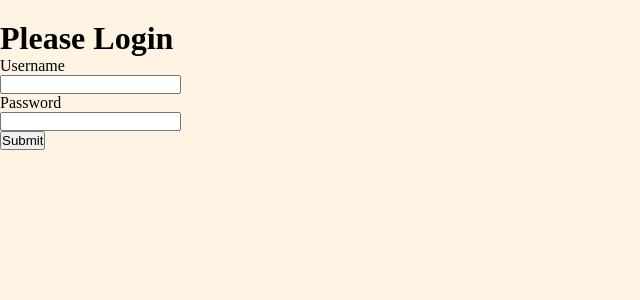
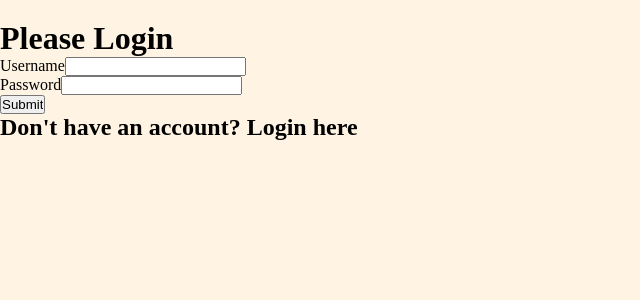
Before and after one commit to PollyFenne/Ye_olde_quiz_frontend, a React app: page / in a window 1280 px wide. Shown: the top 300 px of the page, without its empty margins (0-640 px from the left). Built offline with nearby package versions, Linux system fonts and the light colour scheme; some icons are missing.

Commit message:
Added register functionality

```diff
--- a/src/App.js
+++ b/src/App.js
@@ -6,6 +6,7 @@ import { useState } from "react";
 
 import { Home } from "./pages";
 import Login from "./components/Login.js";
+import Register from "./components/Register";
 import useToken from "./components/useToken";
 
 
--- a/src/components/Login.js/index.js
+++ b/src/components/Login.js/index.js
@@ -1,9 +1,12 @@
+// LOGIN user component
+
 import React, { useState } from 'react';
 import PropTypes from 'prop-types'; // Do I need this?
 
 // Fetching user data from API
 async function loginUser(credentials) {
-    return fetch('http://localhost:8080/login', {
+    try {
+        return await fetch('http://localhost:8080/login', {
             method: 'POST',
             headers: {
                 'Content-Type': 'application.json'
@@ -11,6 +14,10 @@ async function loginUser(credentials) {
             body: JSON.stringify(credentials)
         })
         .then(data => data.json())
+    }
+    catch (err) {
+        console.warn(err)
+    }
 };
 
 
@@ -29,22 +36,27 @@ const Login = ({ setToken }) => {
     }
 
   return (
+    <>
         <div className='login'>
             <h1>Please Login</h1>
             <form onSubmit={handleSubmit}>
-            <label>
-                <p>Username</p>
-                <input type="text" onChange={e => setUsername(e.target.value)}/>
-            </label>
-            <label>
-                <p>Password</p>
-                <input type="password" onChange={e => setPassword(e.target.value)}/>
-            </label>
-            <div>
-                <button type="submit">Submit</button>
+                <div className="form-username">
+                    <label for="login-username" className='label'>Username</label>
+                    <input type="text" className="form-input" id="login-username" onChange={e => setUsername(e.target.value)}/>
+                </div>
+                <div className="form-password">
+                    <label for="login-password" className='label'>Password</label>
+                    <input type="password" className="form-input" id="login-password" onChange={e => setPassword(e.target.value)}/>
+                </div>
+                <div className='submit-btn'>
+                    <button type="submit" className='btn'>Submit</button>
                 </div>
             </form>
         </div>
+        <div className='redirect'>
+            <h2>Don't have an account? Login here</h2>
+        </div>
+    </>
   )
 };
 
--- a/src/components/Register/index.js
+++ b/src/components/Register/index.js
@@ -1,3 +1,57 @@
-// Register user component
+// REGISTER user component
 
 import React from "react";
+import { useState } from "react";
+
+
+const Register = () => {
+
+    const [username, setUsername] = useState();
+    const [password, setPassword] = useState();
+
+    // Sends data to API on form submit
+    const handleSubmit = (e) => {
+        username = e.target.username.value;
+        password = e.target.password.value;
+        try {
+            return fetch('http://localhost:8080/register', {
+                method: 'POST',
+                headers: {
+                    'Content-Type': 'application.json'
+                },
+                body: JSON.stringify({username: username, password: password })
+            })
+            .then(data => data.json())
+        }
+        catch (err) {
+            console.warn(err)
+        }
+    }
+
+    return (
+        <>
+            <div className='register'>
+            <h1>Please Register</h1>
+            <form onSubmit={ handleSubmit }>
+                <div className="form-username">
+                    <label for="register-username" className='label'>Username</label>
+                    <input type="text" className="form-input" id="register-username" onChange={e => setUsername(e.target.value)}/>
+                </div>
+                <div className="form-password">
+                    <label for="register-password" className='label'>Password</label>
+                    <input type="password" className="form-input" id="register-password" onChange={e => setPassword(e.target.value)}/>
+                </div>
+                <div className='submit-btn'>
+                    <button type="submit" className='btn'>Submit</button>
+                </div>
+            </form>
+            </div>
+            <div className='redirect'>
+                <h2>Don't have an account? Login here</h2>
+            </div>
+        </>
+    )
+};
+
+
+export default Register;
```
Lines whose indentation alone changed are shown as unchanged.
